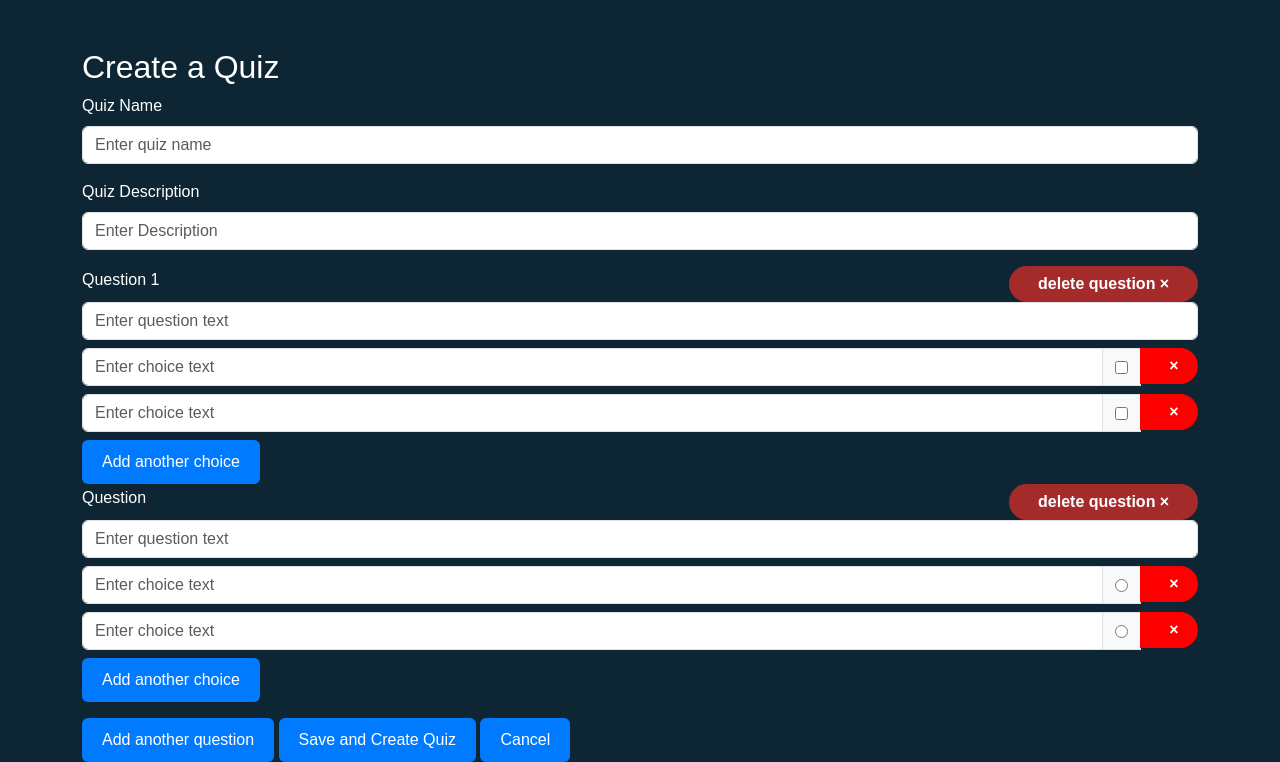
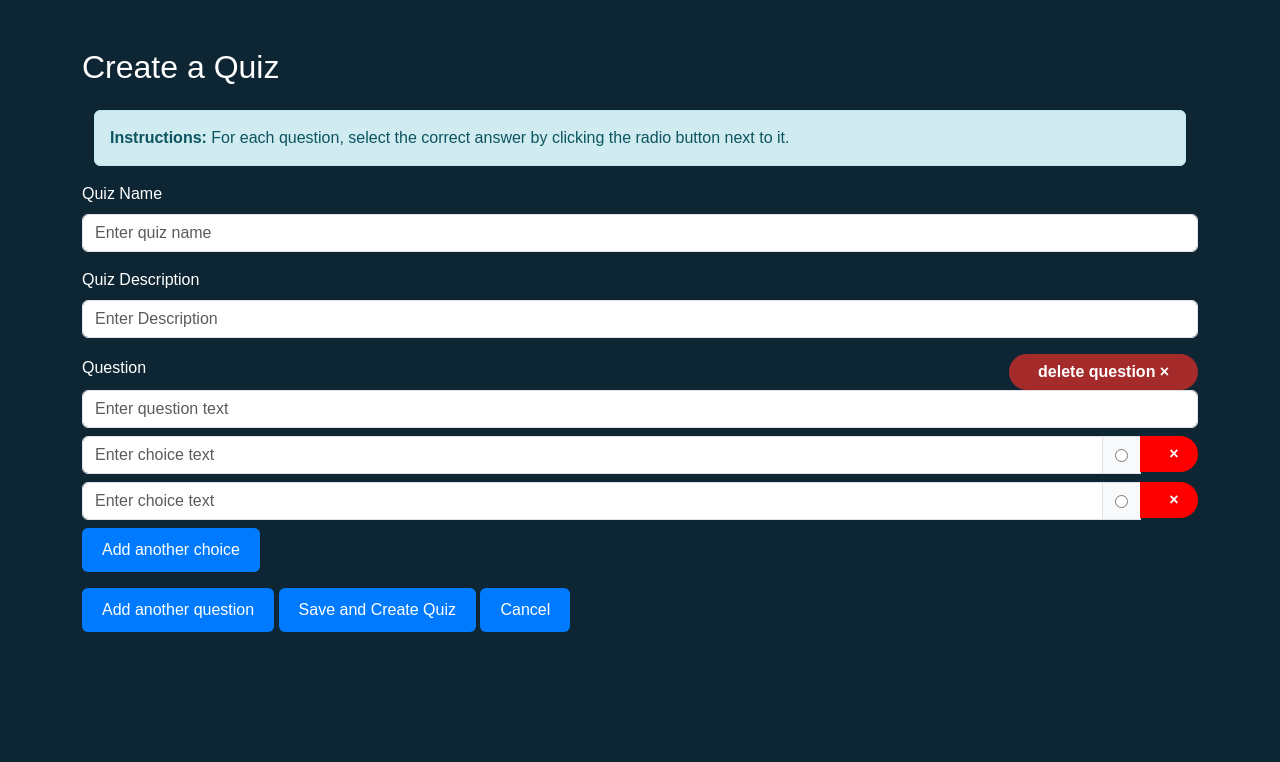
Before and after one commit to fred-maina/Quizzy-Backend, a Django app: template Quizzy/templates/add.html in a window 1280 px wide. Shown: the part 97-859 px from the top of the page. After the commit the page ends 729 px from the top, so only its background shows below. Run offline with Django 5.2, Linux system fonts and the light colour scheme; the template is opened without the code that fills it, so the values that code supplies are empty; some libraries are stand-ins or nearby versions.

Commit message:
update UI

```diff
--- a/Quizzy/templates/add.html
+++ b/Quizzy/templates/add.html
@@ -1,4 +1,4 @@
-{% load static%}
+{% load static %}
 <!DOCTYPE html>
 <html lang="en">
 <head>
@@ -7,16 +7,27 @@
     <title>Quizzy Landing Page</title>
     <link rel="icon" href="{% static 'Quizzy/images/favicon.ico' %}" type="image/x-icon">
     <link href="https://cdn.jsdelivr.net/npm/bootstrap@5.3.3/dist/css/bootstrap.min.css" rel="stylesheet">
-    <link rel="stylesheet" href="{%static 'Quizzy/css/style.css'%}">
-    <link rel="stylesheet" href="{%static 'Quizzy/css/dashboard.css'%}">
+    <link rel="stylesheet" href="{% static 'Quizzy/css/style.css' %}">
+    <link rel="stylesheet" href="{% static 'Quizzy/css/dashboard.css' %}">
     <script src="https://cdn.jsdelivr.net/npm/chart.js"></script>
 </head>
+<style>
+    /* Custom CSS for Instructions */
+.alert-info {
+    background-color: #d1ecf1;
+    border-color: #bee5eb;
+    color: #0c5460;
+    font-size: 16px;
+    padding: 15px;
+}
+
+</style>
 <body>
     <!-- Navigation Bar -->
     <nav class="navbar navbar-expand-lg navbar-dark bg-dark">
         <div class="container">
             <a class="navbar-brand" href="#">
-                <img src="{%static 'Quizzy/images/MainLogo.png'%}" alt="Logo" class="logo">
+                <img src="{% static 'Quizzy/images/MainLogo.png' %}" alt="Logo" class="logo">
             </a>
             <button class="navbar-toggler" type="button" data-bs-toggle="collapse" data-bs-target="#navbarSupportedContent" aria-controls="navbarSupportedContent" aria-expanded="false" aria-label="Toggle navigation">
                 <span class="navbar-toggler-icon"></span>
@@ -49,8 +60,14 @@
 
     <!-- Quiz Creation Form -->
     <!-- quiz_form.html -->
+    <!-- Quiz Creation Form -->
 <div class="container mt-5">
     <h2>Create a Quiz</h2>
+    <div class="container mt-4">
+        <div class="alert alert-info" role="alert">
+            <strong>Instructions:</strong> For each question, select the correct answer by clicking the radio button next to it.
+        </div>
+    </div>
     <form id="quizForm" method="post" action="{% url 'add_quiz' %}">
         {% csrf_token %}
         <div id="questionsContainer">
@@ -62,30 +79,6 @@
                 <label for="quizDescription" class="form-label">Quiz Description</label>
                 <input type="text" class="form-control" id="quizDescription" name="quizDescription" placeholder="Enter Description" required>
             </div>
-                <div class="question-item">
-                    <div class="d-flex justify-content-between align-items-center">
-                        <label class="form-label">Question 1</label>
-                        <button type="button" class="delete-btn delete-question" style="max-height: 36px; max-width: fit-content; background-color: brown;">delete question &times; </button>
-                    </div>
-                    <input type="text" class="form-control mb-2 question-text" name="question-0-text" placeholder="Enter question text" required>
-                    <div class="choices-container">
-                        <div class="input-group mb-2 choice-item">
-                            <input type="text" class="form-control" name="question-0-choice-0-text" placeholder="Enter choice text" required>
-                            <div class="input-group-text">
-                                <input type="checkbox" name="question-0-choice-0-correct" aria-label="Correct choice" required>
-                            </div>
-                            <button type="button" class="delete-btn delete-choice" style="max-height: 36px; max-width: 10px; background-color: red;"> &times;</button>
-                        </div>
-                        <div class="input-group mb-2 choice-item">
-                            <input type="text" class="form-control" name="question-0-choice-1-text" placeholder="Enter choice text" required>
-                            <div class="input-group-text">
-                                <input type="checkbox" name="question-0-choice-1-correct" aria-label="Correct choice" required>
-                            </div>
-                            <button type="button" class="delete-btn delete-choice" style="max-height: 36px; max-width: 10px; background-color: red;"> &times;</button>
-                        </div>
-                    </div>
-                    <button type="button" class="btn btn-secondary add-choice">Add another choice</button>
-                </div>
         </div>
         <button type="button" class="btn btn-primary mt-3" id="addQuestion">Add another question</button>
         <button type="submit" class="btn btn-success mt-3">Save and Create Quiz</button>
@@ -93,19 +86,14 @@
     </form>
 </div>
 
+<!-- Instructions -->
+
+
     <!-- Include jQuery and Bootstrap JS (assuming you are using these for dynamic functionality) -->
     <script src="https://code.jquery.com/jquery-3.5.1.min.js"></script>
     <script src="https://stackpath.bootstrapcdn.com/bootstrap/4.5.2/js/bootstrap.bundle.min.js"></script>
-    <script>
-        // Add dynamic functionality here if needed
-    </script>
+    <script src="https://cdn.jsdelivr.net/npm/@popperjs/core@2.9.2/dist/umd/popper.min.js"></script>
+    <script src="https://cdn.jsdelivr.net/npm/bootstrap@5.3.3/dist/js/bootstrap.bundle.min.js"></script>
+    <script src="{% static 'Quizzy/js/add.js' %}"></script>
 </body>
 </html>
-
-    </div>
-
-    <script src="https://cdn.jsdelivr.net/npm/@popperjs/core@2.9.2/dist/umd/popper.min.js"></script>
-    <script src="https://cdn.jsdelivr.net/npm/bootstrap@5.3.3/dist/js/bootstrap.bundle.min.js"></script>
-    <script src="{%static 'Quizzy/js/add.js'%}"></script>
-</body>
-</html>
```
Lines whose indentation alone changed are shown as unchanged.
